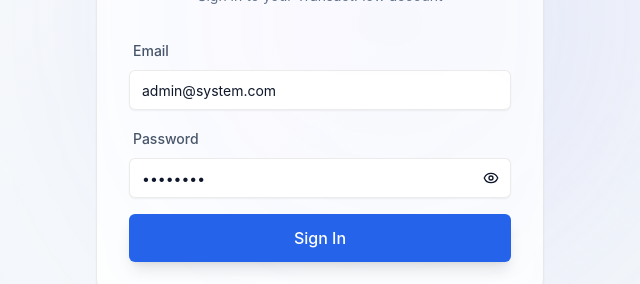
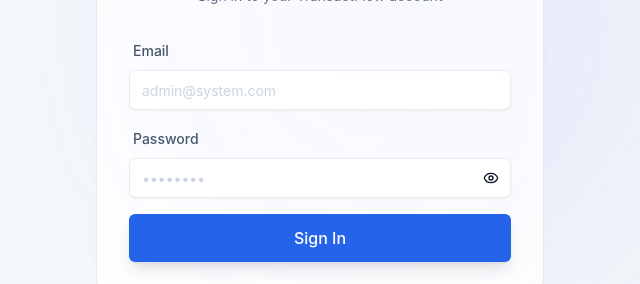
Before and after one commit to TesleemOla/lord-of-elijah, a Next.js app: page /login in a window 1280 px wide. Shown: the part 328-612 px from the top of the page, without its empty margins (320-960 px from the left). Built offline with nearby package versions, Linux system fonts and the light colour scheme; no server answers.

Commit message:
placeholder text change

```diff
--- a/src/components/ui/Input.tsx
+++ b/src/components/ui/Input.tsx
@@ -9,7 +9,7 @@
       <input
         type={type}
         className={cn(
-          "flex h-10 w-full rounded-md border border-[var(--border)] bg-background/50 px-3 py-2 text-sm placeholder:text-slate-900 focus-visible:outline-none focus-visible:ring-2 focus-visible:ring-primary focus-visible:ring-offset-2 disabled:cursor-not-allowed disabled:opacity-50 transition-all glass-panel",
+          "flex h-10 w-full rounded-md border border-[var(--border)] bg-background/50 px-3 py-2 text-sm placeholder:text-slate-300 focus-visible:outline-none focus-visible:ring-2 focus-visible:ring-primary focus-visible:ring-offset-2 disabled:cursor-not-allowed disabled:opacity-50 transition-all glass-panel",
           className
         )}
         ref={ref}
```
